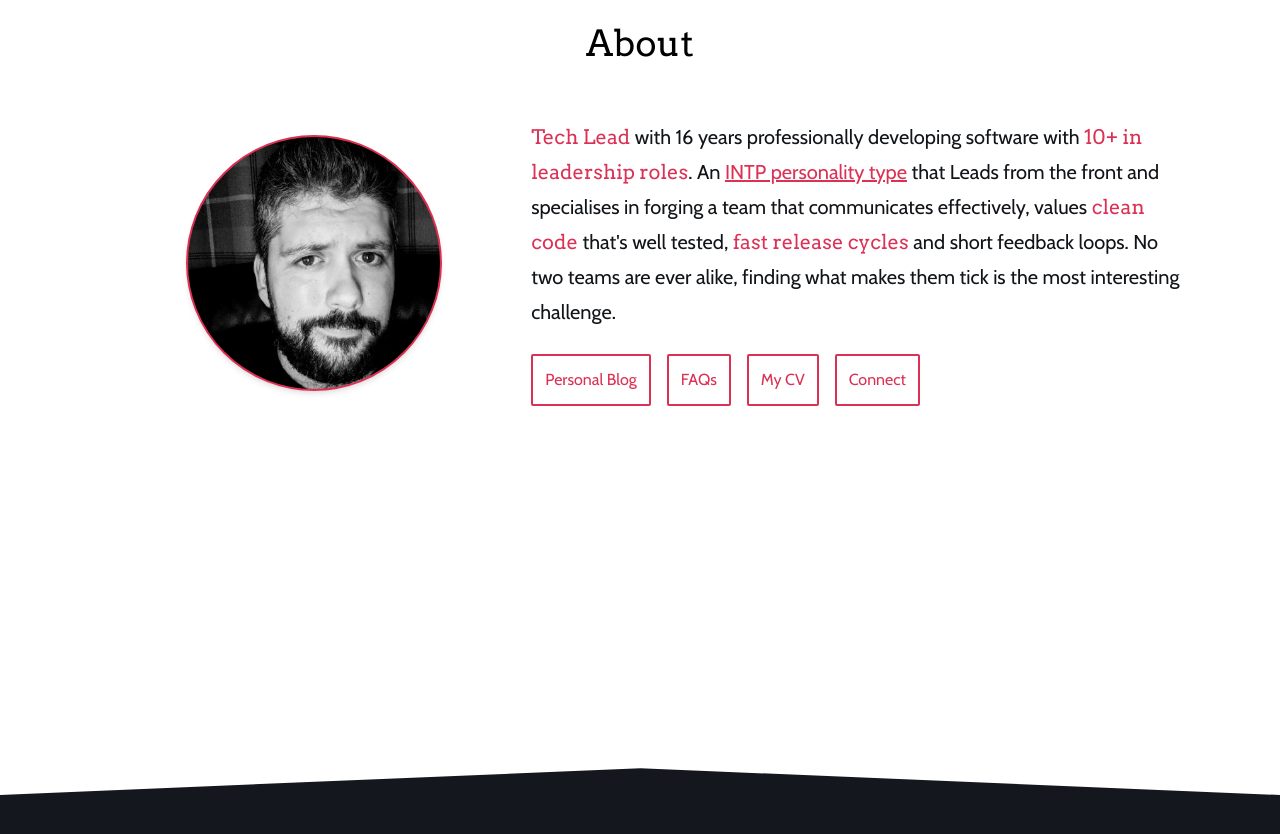
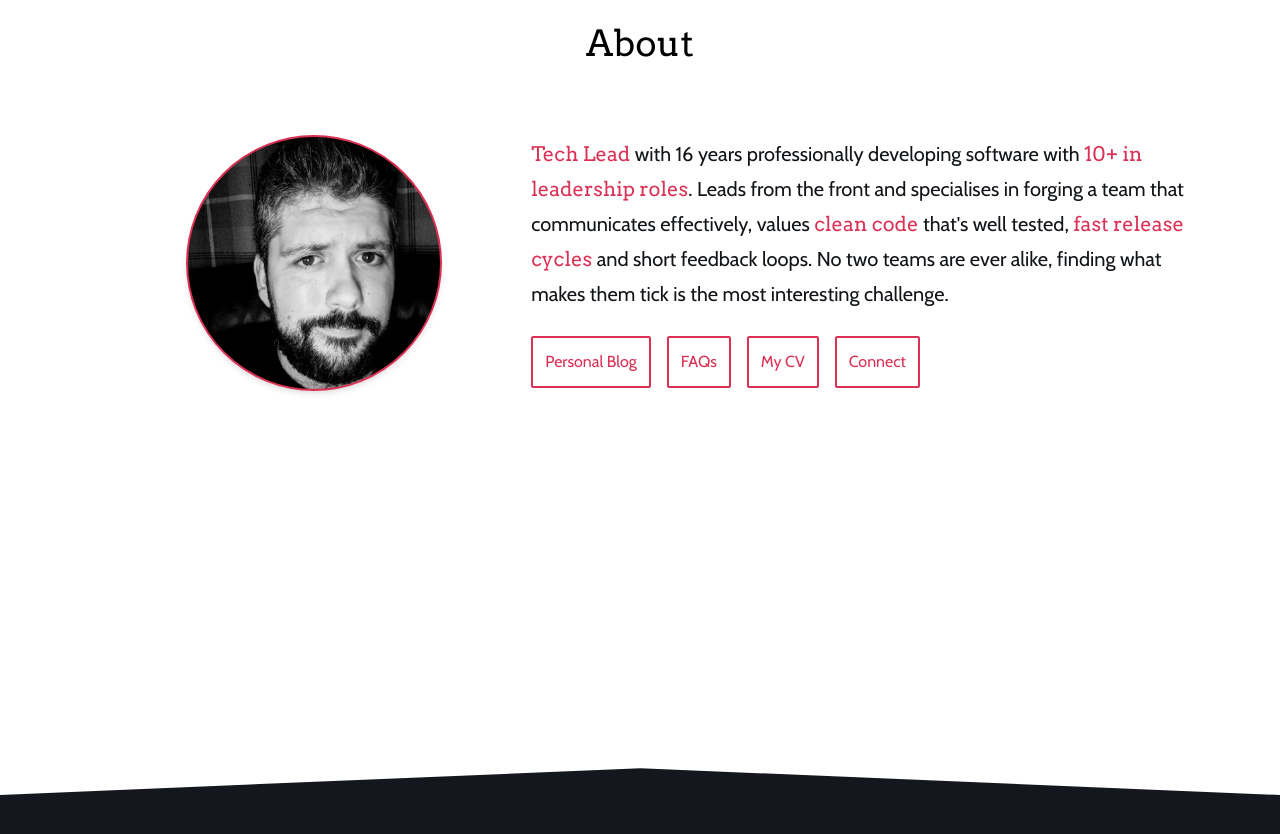
Before and after one commit to KevCJones/kev-who-codes, a Gatsby site: page / in a window 1280 px wide. Shown: the part 940-1774 px from the top of the page. Built offline with nearby package versions, Linux system fonts and the light colour scheme; Gatsby itself is replaced by a stand-in of ours; some packages are replaced by stand-ins of ours.

Commit message:
remove the personaly type

```diff
--- a/src/pages/index.js
+++ b/src/pages/index.js
@@ -67,17 +67,8 @@ class IndexPage extends React.Component {
                   <span className="font-serif text-secondary">
                     10+ in leadership roles
                   </span>
-                  . An{" "}
-                  <a
-                    className="light"
-                    href="https://www.16personalities.com/intp-personality"
-                    target="_blank"
-                    rel="noreferrer nofollow"
-                  >
-                    INTP personality type
-                  </a>{" "}
-                  that Leads from the front and specialises in forging a team
-                  that communicates effectively, values{" "}
+                  . Leads from the front and specialises in forging a team that
+                  communicates effectively, values{" "}
                   <span className="font-serif text-secondary">clean code</span>{" "}
                   that's well tested,{" "}
                   <span className="font-serif text-secondary">
```
